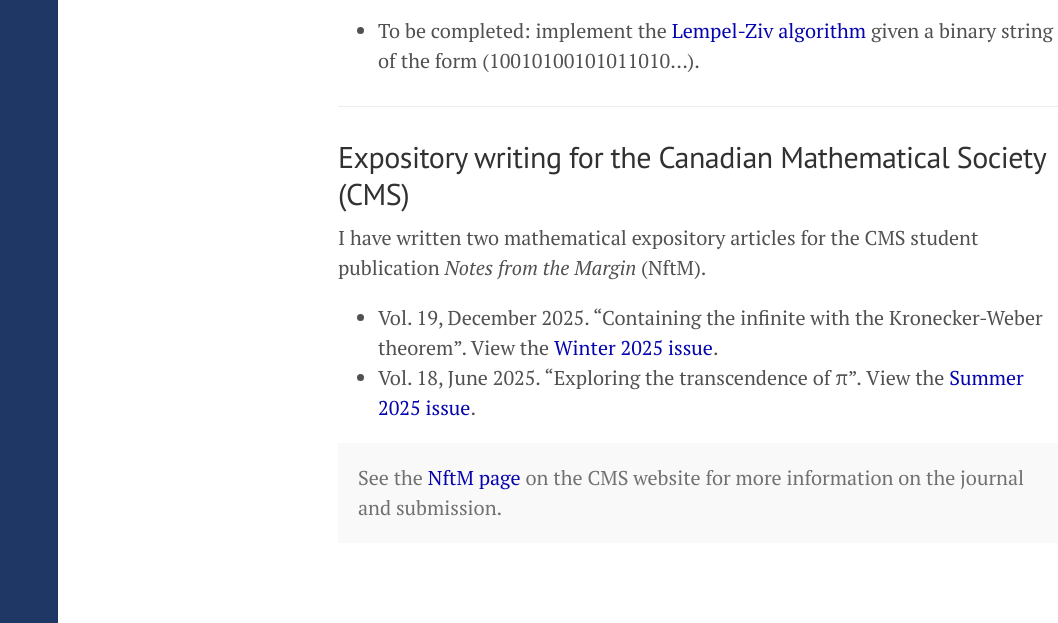
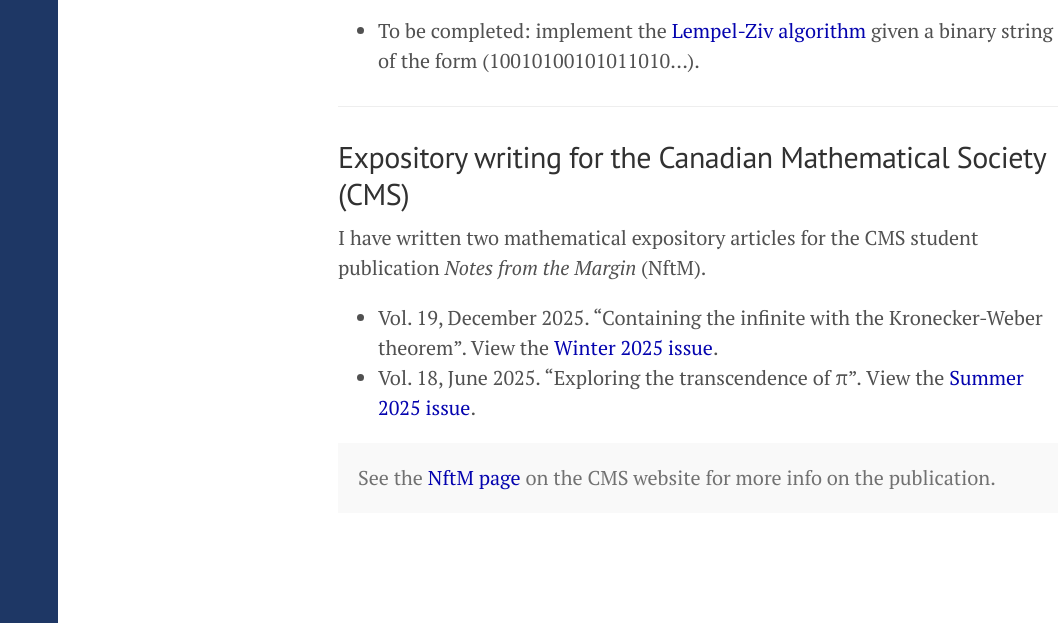
Before and after one commit to hidekihill/hidekihill.github.io, a Jekyll site: the page built from projects.md, in a window 1280 px wide and 900 px high, scrolled down 2250 px, cut to the strip 277-900 px from the top of the window. Shown: the whole strip, without its empty margins (222-1280 px from the left). Built offline with Jekyll 4.4.1, drawn with Linux system fonts in a browser that asks for light colours.

Commit message:
Update projects.md

```diff
--- a/projects.md
+++ b/projects.md
@@ -47,5 +47,5 @@
 * Vol. 18, June 2025. "Exploring the transcendence of &pi;". View the <a href="https://studc.math.ca/wp-content/uploads/2025/06/NftM-S2025.pdf">Summer 2025 issue</a>.
 
 <div class="message">
-  See the <a href="https://studc.math.ca/notes-from-the-margin/">NftM page</a> on the CMS website for more information on the journal and submission.
+  See the <a href="https://studc.math.ca/notes-from-the-margin/">NftM page</a> on the CMS website for more info on the publication.
 </div>
```
